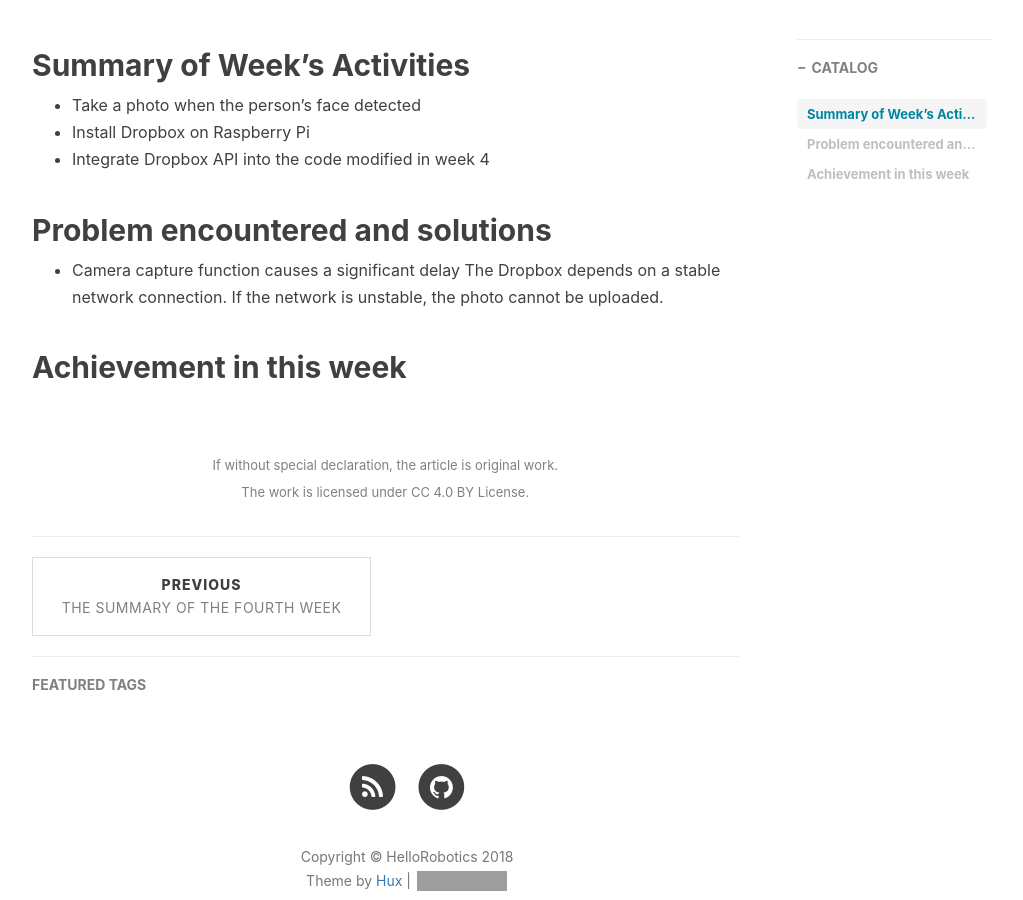
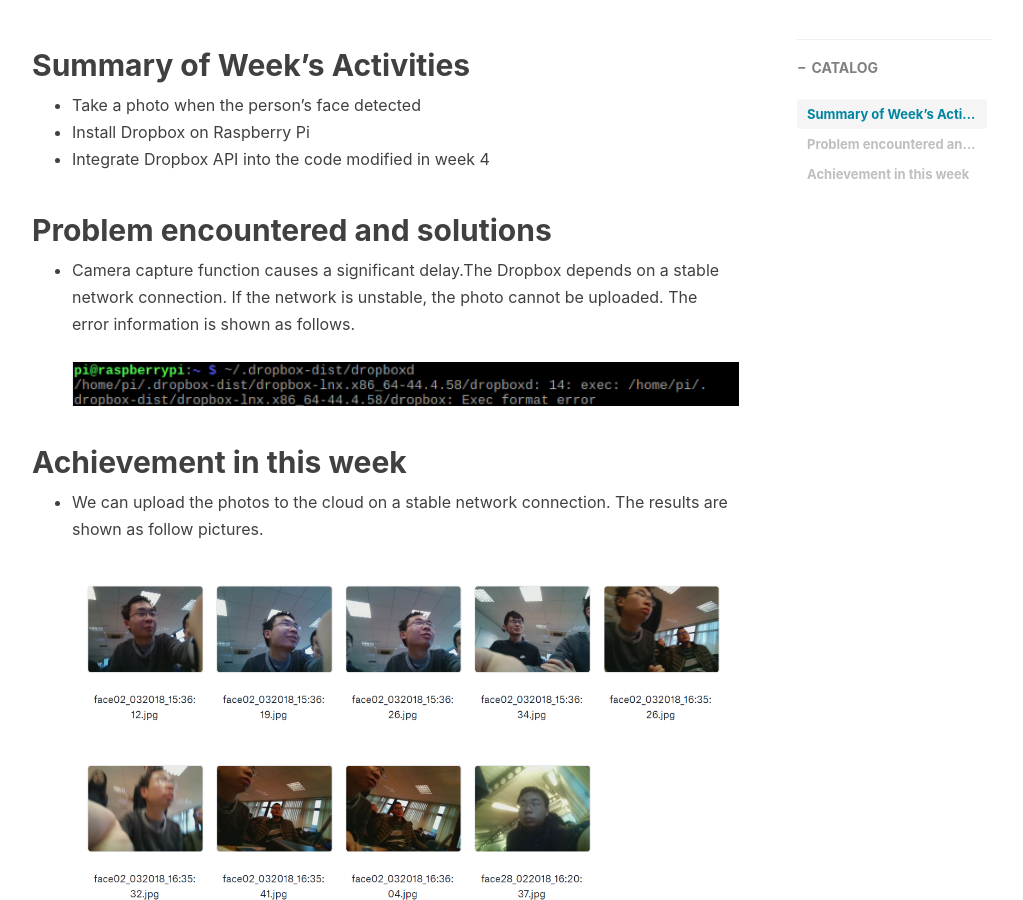
Before and after one commit to Online-power-measurement-system/Logbook, a Jekyll site: the page built from _posts/2017/2018-02-30-The-summary-of-the-fifth-week.md, in a window 1280 px wide and 900 px high, scrolled down 484 px. Shown: the whole window, without its empty margins (233-1256 px from the left). Built offline with Jekyll 4.4.1, drawn with Linux system fonts in a browser that asks for light colours; nearby versions of some CDN libraries; comment, search, counter and statistics services are not loaded; grey boxes are pictures that could not be loaded.

Commit message:
Update 2018-02-30-The-summary-of-the-fifth-week.md

```diff
--- a/_posts/2017/2018-02-30-The-summary-of-the-fifth-week.md
+++ b/_posts/2017/2018-02-30-The-summary-of-the-fifth-week.md
@@ -11,7 +11,10 @@ catalog: true
 - Integrate Dropbox API into the code modified in week 4
 
 ## Problem encountered and solutions
-- Camera capture function causes a significant delay
-The Dropbox depends on a stable network connection. If the network is unstable, the photo cannot be uploaded.
+- Camera capture function causes a significant delay.The Dropbox depends on a stable network connection. If the network is unstable, the photo cannot be uploaded. The error information is shown as follows.
+![dropbox](/img/site/dropbox.png)
 
 ## Achievement in this week
+- We can upload the photos to the cloud on a stable network connection. The results are shown as follow pictures.
+![save](/img/site/save.png)
+![cloud](/img/site/cloud.png)
```
